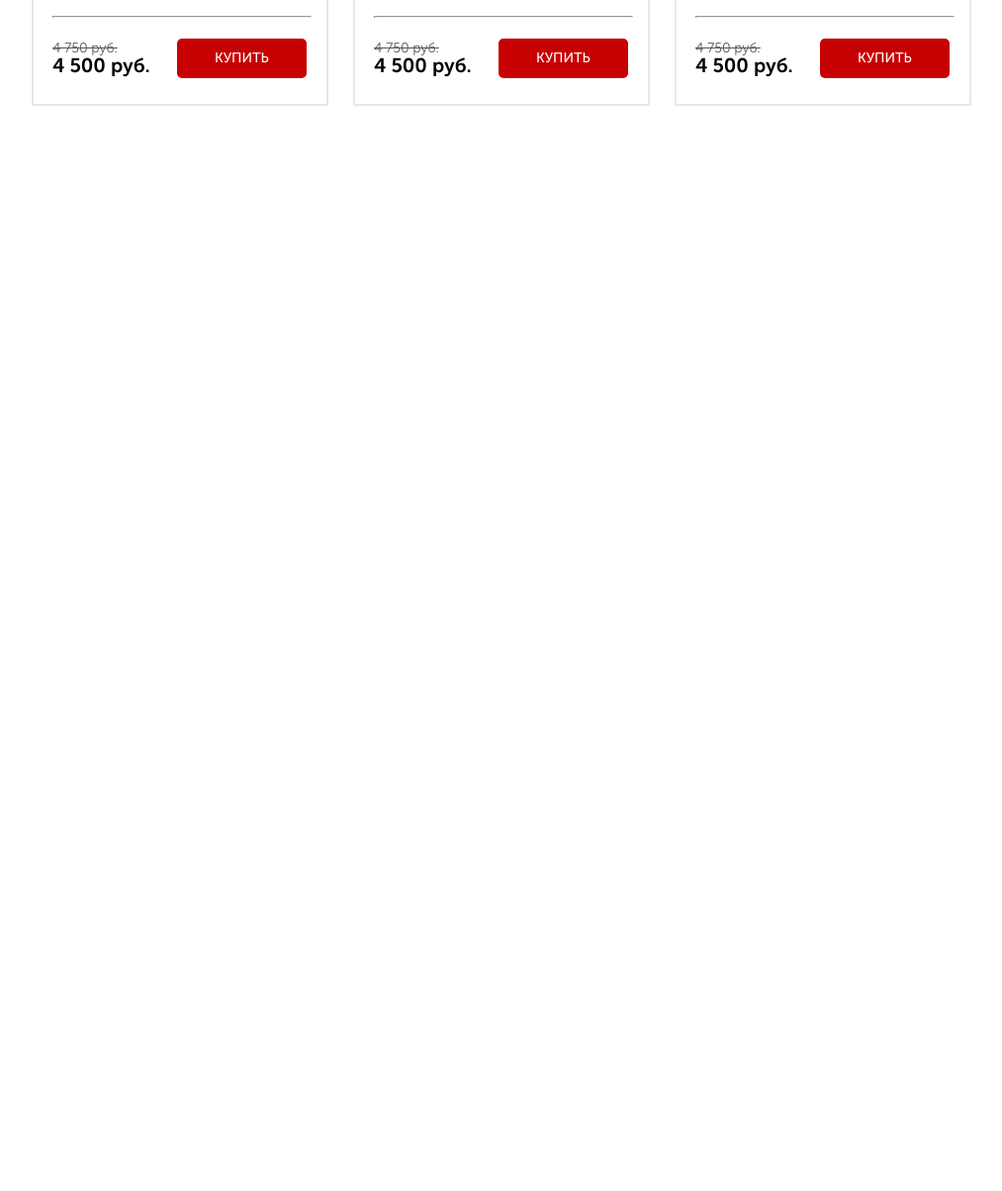
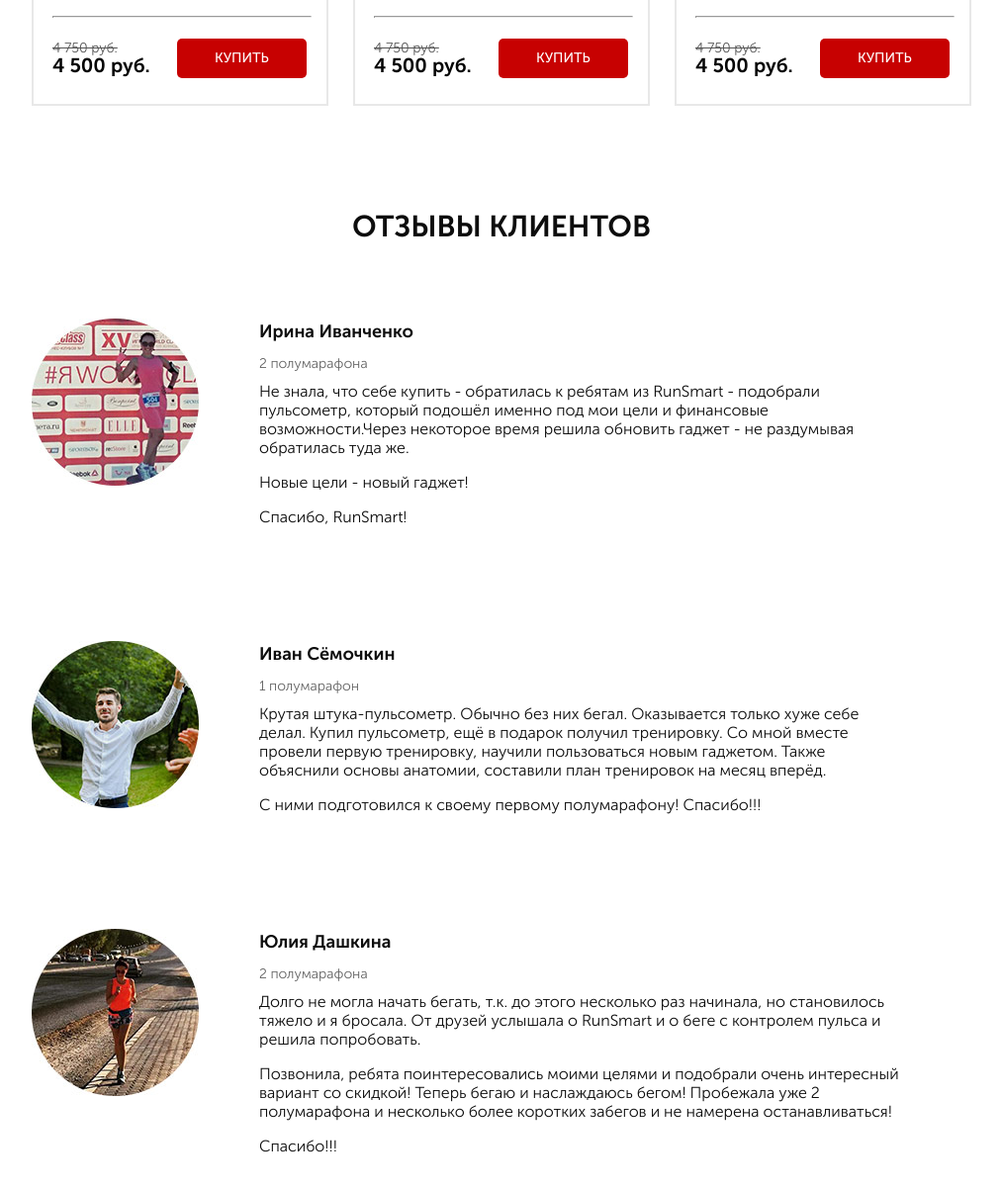
Before and after one commit to SergeiPrasolov/Pulse, a website: page src/index.html in a window 1280 px wide. Shown: the part 3484-4688 px from the top of the page at 99% size, without its empty margins (133-1146 px from the left). Before the commit the page ends 3711 px from the top, so only its background shows below. Drawn offline with nearby package versions, Linux system fonts and the light colour scheme.

Commit message:
Полностью сделана секция ОТЗЫВЫ

```diff
--- a/src/index.html
+++ b/src/index.html
@@ -378,6 +378,52 @@
             </div>
         </div>
     </section>
+    <section class="feedbacks">
+        <div class="container">
+            <h2 class="title title_feedback">отзывы клиентов</h2>
+            <div class="feedback">
+                <div class="feedback__img"><img src="img/Irina.jpg" alt="Irina_photo"></div>
+                <div class="feedback__content">
+                    <h3 class="feedback__content_title">Ирина Иванченко
+                    </h3>
+                    <h3 class="feedback__content_subtitle">2 полумарафона</h3>
+                    <div class="feedback__content_text">
+                        <p>Не знала, что себе купить - обратилась к ребятам из RunSmart - подобрали пульсометр, который подошёл именно под мои цели и финансовые возможности.Через некоторое время решила обновить гаджет - не раздумывая обратилась туда же.
+                        </p>
+                        <p>Новые цели - новый гаджет!</p>
+                        <p> Спасибо, RunSmart! </p>
+                    </div>
+                </div>
+            </div>
+            <div class="feedback">
+                <div class="feedback__img"><img src="img/Ivan.jpg" alt="Ivan_photo"></div>
+                <div class="feedback__content">
+                    <h3 class="feedback__content_title">Иван Сёмочкин    </h3>
+                    <h3 class="feedback__content_subtitle">1 полумарафон</h3>
+                    <div class="feedback__content_text">
+                        <p>Крутая штука-пульсометр. Обычно без них бегал. Оказывается только хуже себе делал.
+                        Купил пульсометр, ещё в подарок получил тренировку. Со мной вместе провели первую тренировку, научили пользоваться новым гаджетом. Также объяснили основы анатомии, составили план тренировок на месяц вперёд.
+                        </p>
+                        <p>С ними подготовился к своему первому полумарафону! Спасибо!!!</p>
+                    </div>
+                </div>
+            </div>
+            <div class="feedback">
+                <div class="feedback__img"><img src="img/Ulia.jpg" alt="Ulia_photo"></div>
+                <div class="feedback__content">
+                    <h3 class="feedback__content_title">Юлия Дашкина
+                    </h3>
+                    <h3 class="feedback__content_subtitle">2 полумарафона</h3>
+                    <div class="feedback__content_text">
+                        <p>Долго не могла начать бегать, т.к. до этого несколько раз начинала, но становилось тяжело и я бросала. От друзей услышала о RunSmart и о беге с контролем пульса и решила попробовать.
+                        </p>
+                        <p>Позвонила, ребята поинтересовались моими целями и подобрали очень интересный вариант со скидкой! Теперь бегаю и наслаждаюсь бегом! Пробежала уже 2 полумарафона и несколько более коротких забегов и не намерена останавливаться!</p>
+                        <p>Спасибо!!!</p>
+                    </div>
+                </div>
+            </div>
+        </div>
+    </section>
 
     <script type="text/javascript" src="https://code.jquery.com/jquery-1.11.0.min.js"></script>
     <script type="text/javascript" src="https://code.jquery.com/jquery-migrate-1.2.1.min.js"></script>
--- a/src/sass/blocks/_catalog.scss
+++ b/src/sass/blocks/_catalog.scss
@@ -1,5 +1,5 @@
 .catalog {
-    padding-bottom: 100px;
+    padding-bottom: 80px;
     &__tabs {
         margin-top: 70px;
         list-style-type: none;
--- /dev/null
+++ b/src/sass/blocks/_feedbacks.scss
@@ -0,0 +1,38 @@
+.feedbacks{
+    // padding-bottom: 70px;
+    .feedback{
+        display: flex;
+        margin-bottom: 100px;
+        &:last-child{
+            margin-bottom: 70px;
+        }
+        &__img{
+            margin-right: 61px;
+        }
+        &__content{
+            max-width: 650px;
+            &_title{
+                font-size: 18px;
+                font-weight: 700;
+                text-align: left;
+                color: #0d0d0d;
+            }
+            &_subtitle{
+                font-size: 14px;
+                font-weight: 300;
+                text-align: left;
+                color: #646464;
+            }
+            &_text{
+                font-size: 16px;
+                font-weight: 300;
+                line-height: normal;
+                text-align: left;
+                color: #0d0d0d;
+            }
+        }
+
+    }
+
+
+}
--- a/src/sass/blocks/_media.scss
+++ b/src/sass/blocks/_media.scss
@@ -153,6 +153,13 @@
             margin-top: 40px;
         }
     }
+    .feedbacks{
+        .feedback{
+        margin-bottom: 50px;
+        align-items:center;
+        }
+    }
+
 
 }
 @media (max-width: 575px) {
@@ -251,6 +258,9 @@
         &_left {
             font-size: 20px;
         }
+        &_feedback{
+            margin-bottom: 40px;
+        }
     }
     .carousel{
         padding: 40px 0;
@@ -262,7 +272,7 @@
         }
     }
     .catalog {
-        padding-bottom: 100px;
+        padding-bottom: 60px;
         &__tabs {
             margin-top: 40px;
             flex-direction: column;
@@ -280,4 +290,27 @@
             }
         }
     }
+    .feedbacks{
+        .feedback{
+            flex-direction: column;
+            margin-bottom: 30px;
+            align-items:center;
+            &:last-child{
+            margin-bottom: 40px;
+            }
+            &__content{
+                width: 300px;
+            }
+            &__img{
+                margin-right: 0;
+                margin-bottom: 15px;
+            }
+            &__content_title, &__content_subtitle{
+                text-align: center;
+            }
+            &__content_text{
+                font-size: 15px;
+            }
+        }
+    }
 }
--- a/src/sass/blocks/_title.scss
+++ b/src/sass/blocks/_title.scss
@@ -1,13 +1,16 @@
-.title {
+.title{
     font-size: 30px;
     font-weight: 700;
     text-align: center;
     text-transform: uppercase;
     color: #0d0d0d;
-    &_left {
+    &_left{
         font-size: 36px;
         text-align: left;
         line-height: 1.3;
         color: #ffffff;
     }
+    &_feedback{
+        margin-bottom: 70px;
+    }
 }
--- a/src/sass/style.scss
+++ b/src/sass/style.scss
@@ -18,4 +18,5 @@ h1,h2 {
 @import 'blocks/_forms.scss';
 @import 'blocks/_carousel.scss';
 @import 'blocks/_catalog.scss';
+@import 'blocks/_feedbacks.scss';
 @import 'blocks/_media.scss';
```
Also changed, not shown: src/css/blocks/feedback.min.css (added), src/css/style.min.css.
